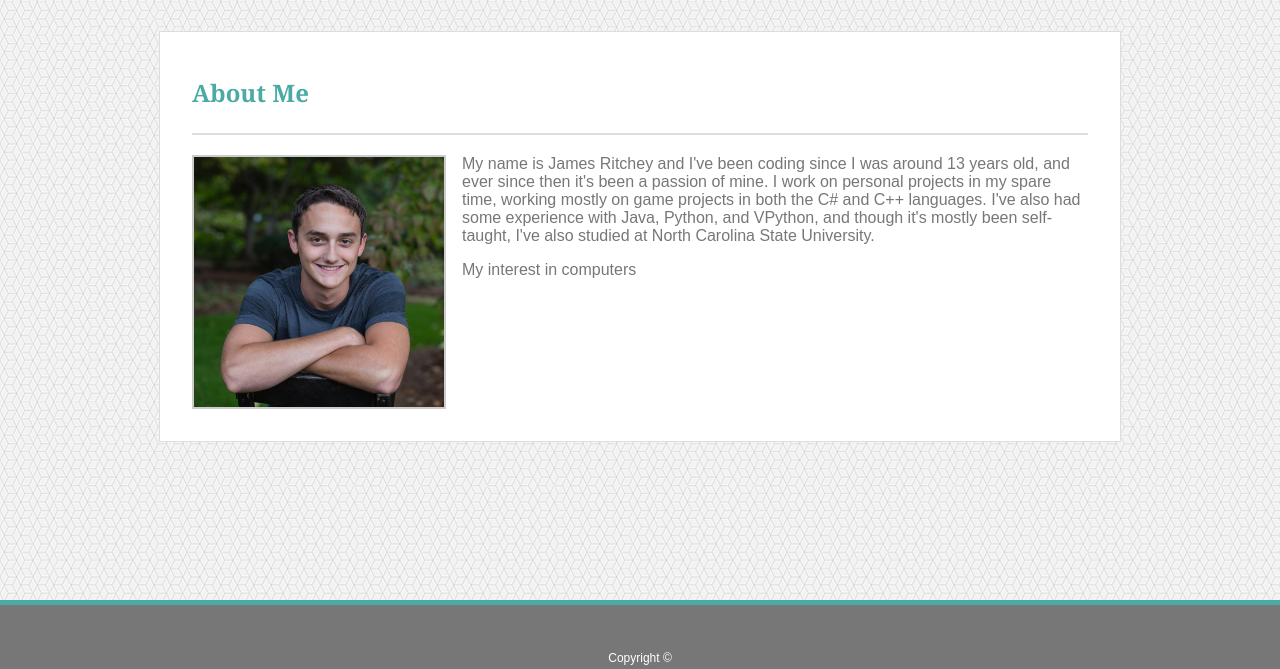
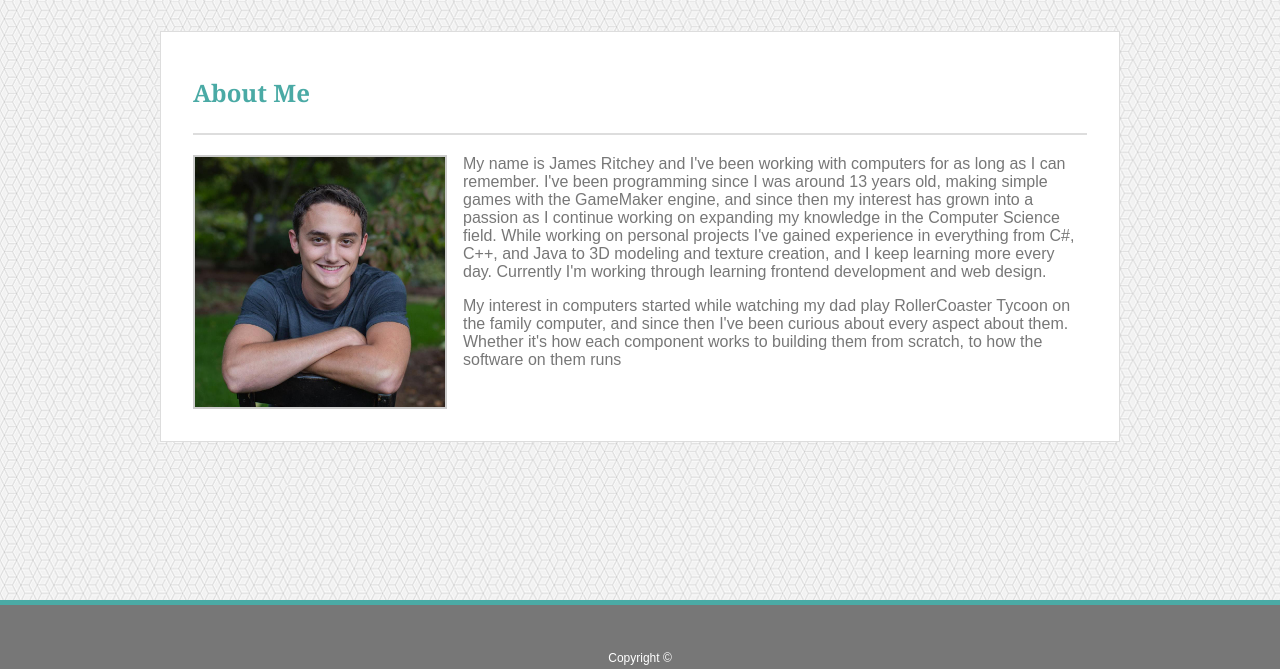
Before and after one commit to dragon1freak/Basic-Portfolio, a plain HTML site: page index.html in a window 1280 px wide. Shown: the part 131-800 px from the top of the page. Drawn offline with Linux system fonts and the light colour scheme.

Commit message:
Worked on the footer styling, added bio content

```diff
--- a/assets/css/style.css
+++ b/assets/css/style.css
@@ -4,87 +4,6 @@ header {
     width: 100%;
     min-width: 960px;
     border-bottom: 2px solid #cccccc;
-    top: 0;
-    right: 0;
-    left: 0;
-}
-
-.container {
-    margin-bottom: 4em;
-}
-
-body {
-    background-image: url("../images/background.png");
-    background-repeat: repeat;
-    position: relative;
-    margin: 0;
-}
-
-.main_container {
-    display: block;
-    margin-left: auto;
-    margin-right: auto;
-    margin-top: 2em;
-    margin-bottom: 6em;
-    background-color: #ffffff;
-    width: 960px;
-    overflow: hidden;
-    border: 1px solid #dddddd;
-}
-
-footer {
-    width: 100%;
-    height: 4em;
-    background-color: #777777;
-    position: fixed;
-    bottom: 0px;
-    border-top: 5px solid #4aaaa5;
-}
-
-footer p {
-    position: relative;
-    font-size: 75%;
-    text-align: center;
-    color: #ffffff;
-    top: 2.8em;
-}
-
-.content {
-    padding-right: 2em;
-    padding-left: 2em;
-    padding-bottom: 2em;
-    overflow: auto;
-}
-
-p {
-    font-family: 'Arial', 'Helvetica Neue', Helvetica, sans-serif;
-    color: #777777;
-}
-
-#profile_picture {
-    float: left;
-    margin-right: 1em;
-    border: 2px solid #cccccc;
-}
-
-h2 {
-    color: #4aaaa5;
-    border-bottom: 2px solid #dddddd;
-    padding-top: 1em;
-    padding-bottom: 1em;
-    font-family: 'Georgia', Times, Times New Roman, serif;
-}
-
-header {
-    display: block;
-    position: relative;
-    background-color: #ffffff;
-    width: 100%;
-    min-width: 960px;
-    border-bottom: 2px solid #cccccc;
-    top: 0;
-    right: 0;
-    left: 0;
 }
 
 .heading {
@@ -105,6 +24,77 @@ nav a {
     text-decoration: none;
     color: #777777;
     font-size: 110%;
+}
+
+.container {
+    min-height: 100vh;
+    display: block;
+}
+
+body {
+    background-image: url("../images/background.png");
+    background-repeat: repeat;
+    position: relative;
+    margin: 0;
+    display: block;
+    height: 100%;
+}
+
+.main_container {
+    display: block;
+    position: relative;
+    margin-left: auto;
+    margin-right: auto;
+    margin-top: 2em;
+    margin-bottom: 4em;
+    width: 960px;
+    padding-bottom: 4em;
+}
+
+.content {
+    padding-right: 2em;
+    padding-left: 2em;
+    padding-bottom: 2em;
+    overflow: auto;
+    background-color: #ffffff;
+    border: 1px solid #dddddd;
+}
+
+footer {
+    width: 100%;
+    height: 4em;
+    background-color: #777777;
+    position: absolute;
+    border-top: 5px solid #4aaaa5;
+    display: block;
+    bottom: 0;
+}
+
+footer p {
+    position: relative;
+    font-size: 75%;
+    text-align: center;
+    color: #ffffff;
+    top: 2.8em;
+}
+
+p {
+    font-family: 'Arial', 'Helvetica Neue', Helvetica, sans-serif;
+    color: #777777;
+}
+
+#profile_picture {
+    float: left;
+    margin-right: 1em;
+    border: 2px solid #cccccc;
+}
+
+h2 {
+    color: #4aaaa5;
+    border-bottom: 2px solid #dddddd;
+    padding-top: 1em;
+    padding-bottom: 1em;
+    font-family: 'Georgia', Times, Times New Roman, serif;
 }
 
 #index {
--- a/index.html
+++ b/index.html
@@ -24,16 +24,18 @@
                 <h2>About Me</h2>
                 <img id="profile_picture" src="assets/images/profile_picture.jpg" alt="Picture of James" width="250px" height=auto>
                 <p>
-                    My name is James Ritchey and I've been coding since I was
-                    around 13 years old, and ever since then it's been a passion
-                    of mine. I work on personal projects in my spare time, working
-                    mostly on game projects in both the C# and C++ languages.  I've
-                    also had some experience with Java, Python, and VPython, and though
-                    it's mostly been self-taught, I've also studied at North Carolina
-                    State University.
+                    My name is James Ritchey and I've been working with computers for as long as I can remember.
+                    I've been programming since I was around 13 years old, making simple games with the GameMaker engine,
+                    and since then my interest has grown into a passion as I continue working on
+                    expanding my knowledge in the Computer Science field.  While working on personal projects I've
+                    gained experience in everything from C#, C++, and Java to 3D modeling and texture creation, and I
+                    keep learning more every day.  Currently I'm working through learning frontend development and
+                    web design.
                 </p>
                 <p>
-                    My interest in computers
+                    My interest in computers started while watching my dad play RollerCoaster Tycoon on the family computer,
+                    and since then I've been curious about every aspect about them.  Whether it's how each component works to
+                    building them from scratch, to how the software on them runs
                 </p>
             </div>
 
```
Also changed, not shown: contact.html (+2 -1 lines), portfolio.html (+2 -1 lines).
